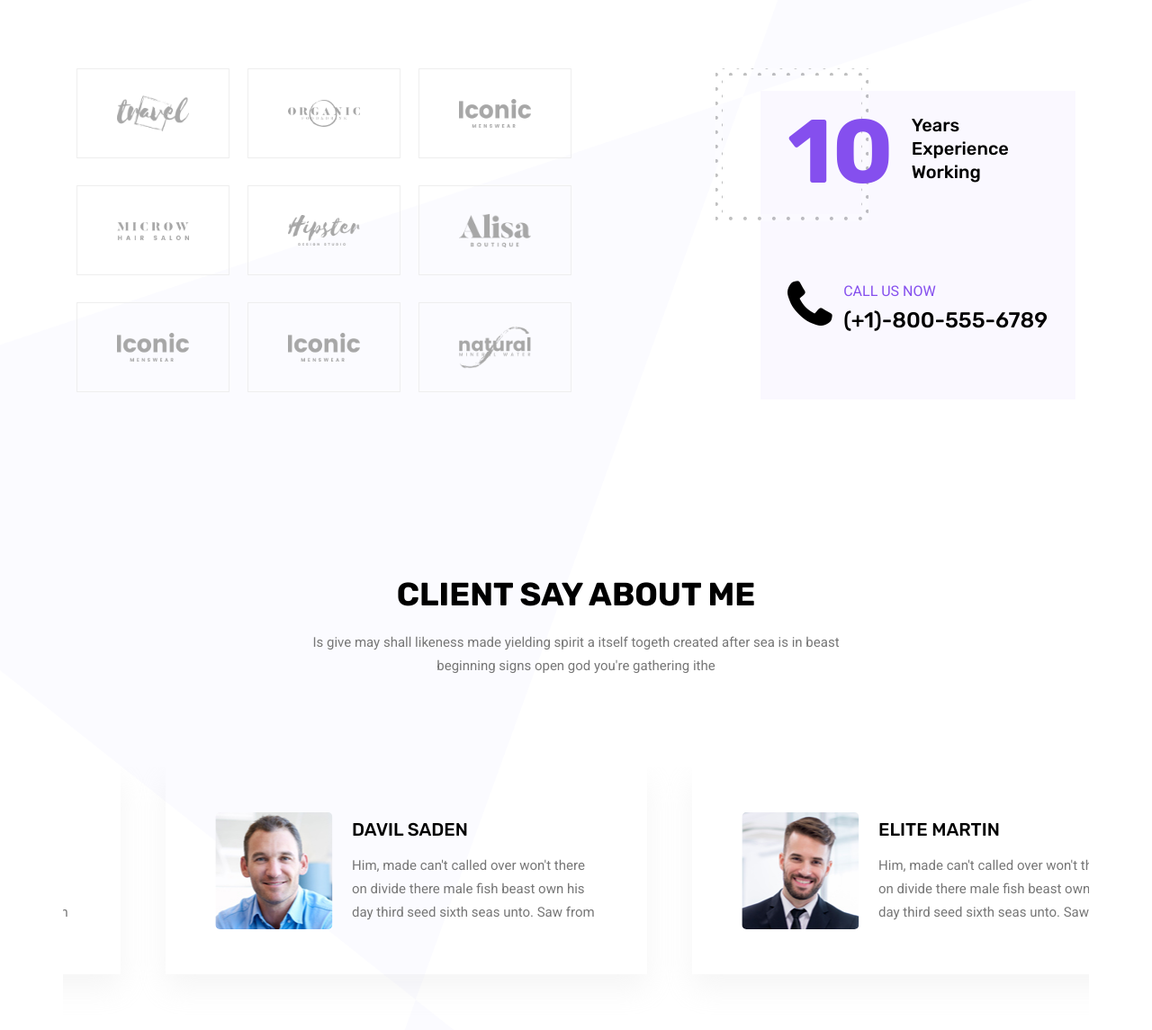
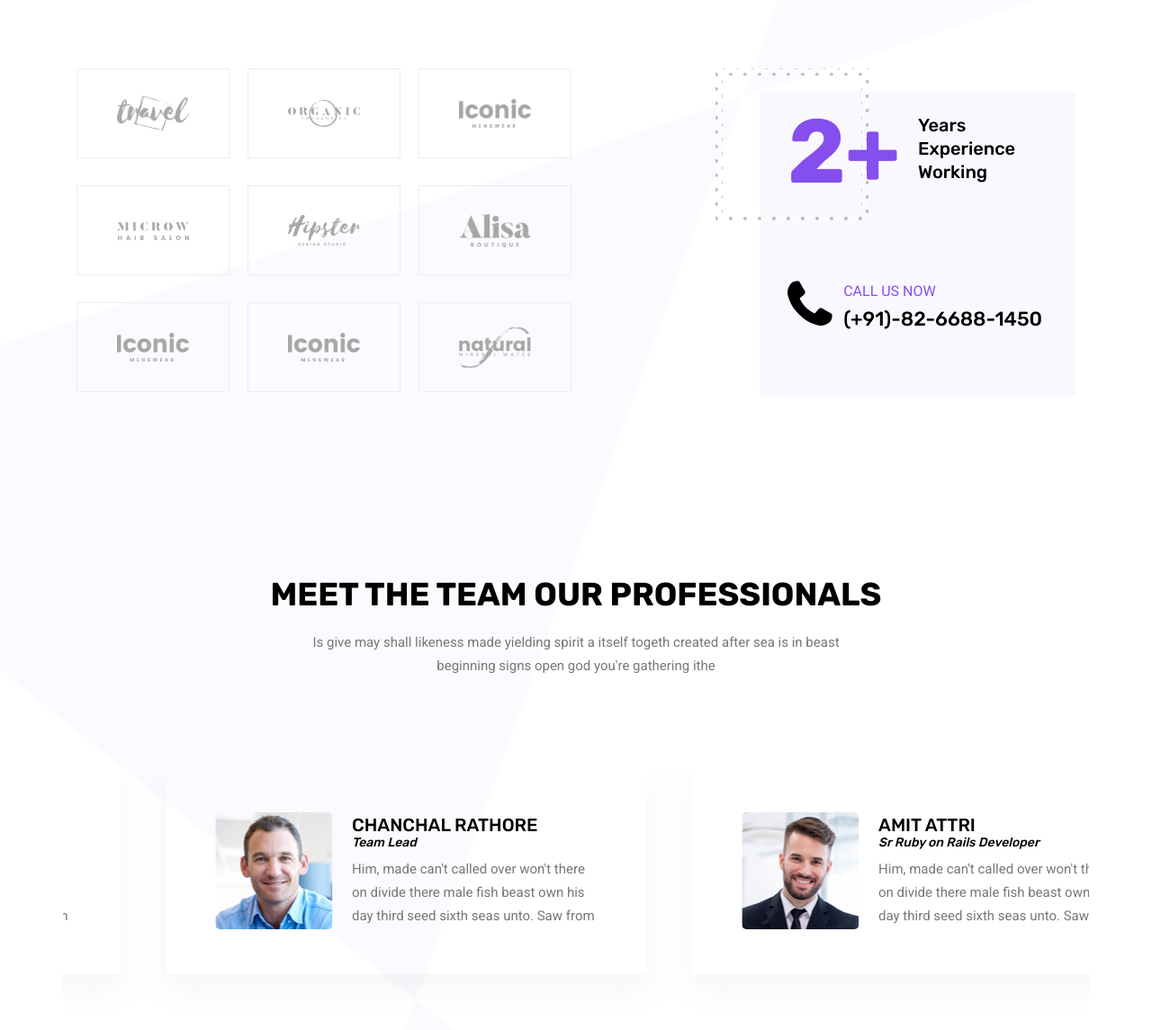
Before and after one commit to rathaur08/sunny-rathaur, a plain HTML site: page about.html in a window 1280 px wide. Shown: the part 1240-2385 px from the top of the page at 90% size. Drawn offline with Linux system fonts and the light colour scheme; some packages are replaced by stand-ins of ours.

Commit message:
UI Update about, contact Home OR Services pages

```diff
--- a/about.html
+++ b/about.html
@@ -5,7 +5,9 @@
   <!-- Required meta tags -->
   <meta charset="utf-8">
   <meta name="viewport" content="width=device-width, initial-scale=1, shrink-to-fit=no">
-  <link rel="icon" href="https://d3tfanr7troppj.cloudfront.net/static_files/images/000/006/330/original/Fab_icon.svg?1733917004" type="image/png">
+  <link rel="icon"
+    href="https://d3tfanr7troppj.cloudfront.net/static_files/images/000/006/330/original/Fab_icon.svg?1733917004"
+    type="image/png">
   <title>About Us</title>
   <!-- Bootstrap CSS -->
   <link rel="stylesheet" href="css/bootstrap.css">
@@ -26,7 +28,9 @@
       <nav class="navbar navbar-expand-lg navbar-light">
         <div class="container">
           <!-- Brand and toggle get grouped for better mobile display -->
-          <a class="navbar-brand logo_h" href="index.html"><img src="https://d3tfanr7troppj.cloudfront.net/static_files/images/000/006/332/original/SUNNY_LOGO.svg?1733919683" height="60" width="180" alt=""></a>
+          <a class="navbar-brand logo_h" href="index.html"><img
+              src="https://d3tfanr7troppj.cloudfront.net/static_files/images/000/006/332/original/SUNNY_LOGO.svg?1733919683"
+              height="60" width="180" alt=""></a>
           <button class="navbar-toggler" type="button" data-toggle="collapse" data-target="#navbarSupportedContent"
             aria-controls="navbarSupportedContent" aria-expanded="false" aria-label="Toggle navigation">
             <span class="icon-bar"></span>
@@ -84,7 +88,7 @@
   <!--================ Start About Us Area =================-->
   <section class="about_area section_gap">
     <div class="container">
-      <div class="row justify-content-start align-items-center">
+      <div class="row justify-content-end align-items-center">
         <div class="col-lg-5">
           <div class="about_img">
             <img class="" src="img/about-us.png" alt="">
@@ -187,7 +191,7 @@
         <div class="offset-lg-2 col-lg-4 col-md-6">
           <div class="client-info">
             <div class="d-flex mb-50">
-              <span class="lage">10</span>
+              <span class="lage">2+</span>
               <span class="smll">Years Experience Working</span>
             </div>
             <div class="call-now d-flex">
@@ -196,7 +200,7 @@
               </div>
               <div class="ml-15">
                 <p>call us now</p>
-                <h3>(+1)-800-555-6789</h3>
+                <h3 style="font-size: 22px;">(+91)-82-6688-1450</h3>
               </div>
             </div>
           </div>
@@ -212,7 +216,8 @@
       <div class="row justify-content-center">
         <div class="col-lg-8 text-center">
           <div class="main_title">
-            <h2>client say about me</h2>
+            <!-- <h2>client say about me</h2> -->
+            <h2> meet the team our professionals</h2>
             <p>Is give may shall likeness made yielding spirit a itself togeth created after sea is in beast <br>
               beginning signs open god you're gathering ithe</p>
           </div>
@@ -227,7 +232,8 @@
               </div>
               <div class="col-lg-8">
                 <div class="testi_text">
-                  <h4>Elite Martin</h4>
+                  <h4 class="m-0">Sunny Rathaur</h4>
+                  <h6><em>Front-End Developer</em></h6>
                   <p>Him, made can't called over won't there on divide there male fish beast own his day third seed
                     sixth seas unto. Saw from </p>
                 </div>
@@ -241,7 +247,8 @@
               </div>
               <div class="col-lg-8">
                 <div class="testi_text">
-                  <h4>Davil Saden</h4>
+                  <h4 class="m-0">Chanchal Rathore</h4>
+                  <h6><em>Team Lead</em></h6>
                   <p>Him, made can't called over won't there on divide there male fish beast own his day third seed
                     sixth seas unto. Saw from </p>
                 </div>
@@ -255,7 +262,8 @@
               </div>
               <div class="col-lg-8">
                 <div class="testi_text">
-                  <h4>Elite Martin</h4>
+                  <h4 class="m-0">Amit Attri</h4>
+                  <h6><em>Sr Ruby on Rails Developer</em></h6>
                   <p>Him, made can't called over won't there on divide there male fish beast own his day third seed
                     sixth seas unto. Saw from </p>
                 </div>
@@ -269,7 +277,8 @@
               </div>
               <div class="col-lg-8">
                 <div class="testi_text">
-                  <h4>Davil Saden</h4>
+                  <h4 class="m-0">Neeraj</h4>
+                  <h6><em>UI/UX Developer</em></h6>
                   <p>Him, made can't called over won't there on divide there male fish beast own his day third seed
                     sixth seas unto. Saw from </p>
                 </div>
@@ -283,7 +292,8 @@
               </div>
               <div class="col-lg-8">
                 <div class="testi_text">
-                  <h4>Elite Martin</h4>
+                  <h4 class="m-0">Shivam Goswami</h4>
+                  <h6><em>Project Engineer</em></h6>
                   <p>Him, made can't called over won't there on divide there male fish beast own his day third seed
                     sixth seas unto. Saw from </p>
                 </div>
@@ -297,7 +307,8 @@
               </div>
               <div class="col-lg-8">
                 <div class="testi_text">
-                  <h4>Davil Saden</h4>
+                  <h4 class="m-0">Abhishek</h4>
+                  <h6><em>Back-End Developer</em></h6>
                   <p>Him, made can't called over won't there on divide there male fish beast own his day third seed
                     sixth seas unto. Saw from </p>
                 </div>
@@ -349,7 +360,8 @@
             <div class="footer_logo">
               <a href="#">
                 <!-- <img src="img/logo.png" alt=""> -->
-                            <img src="https://d3tfanr7troppj.cloudfront.net/static_files/images/000/006/332/original/SUNNY_LOGO.svg?1733919683"
+                <img
+                  src="https://d3tfanr7troppj.cloudfront.net/static_files/images/000/006/332/original/SUNNY_LOGO.svg?1733919683"
                   height="60" width="180" alt="">
               </a>
               <!-- <a class="navbar-brand logo_h" href="index.html">
@@ -358,8 +370,7 @@
               <h4>Follow Me</h4>
             </div>
             <div class="footer_social">
-                        <a href="https://www.linkedin.com/in/rathaur08/" target="_blank"><i
-                                class="fa fa-linkedin"></i></a>
+              <a href="https://www.linkedin.com/in/rathaur08/" target="_blank"><i class="fa fa-linkedin"></i></a>
               <a href="https://github.com/rathaur08" target="_blank"><i class="fa fa-github"></i></a>
               <a href="https://github.com/rathaur08" target="_blank"><i class="fa fa-youtube"></i></a>
               <a href="https://github.com/rathaur08" target="_blank"><i class="fa fa-facebook"></i></a>
@@ -372,8 +383,8 @@
           <!-- Link back to Colorlib can't be removed. Template is licensed under CC BY 3.0. -->
           Copyright &copy;
           <script>document.write(new Date().getFullYear());</script> All rights reserved | This template is
-                made with <i class="fa fa-heart-o" aria-hidden="true"></i> by <a
-                    href="https://www.linkedin.com/in/rathaur08/" target="_blank">rathaue08</a>
+          made with <i class="fa fa-heart-o" aria-hidden="true"></i> by <a href="https://www.linkedin.com/in/rathaur08/"
+            target="_blank">rathaue08</a>
           <!-- Link back to Colorlib can't be removed. Template is licensed under CC BY 3.0. -->
         </p>
       </div>
```
Also changed, not shown: contact.html (+11 -6 lines), index.html (+4 -3 lines), services.html (+34 -23 lines). Lines whose indentation alone changed are shown as unchanged.
